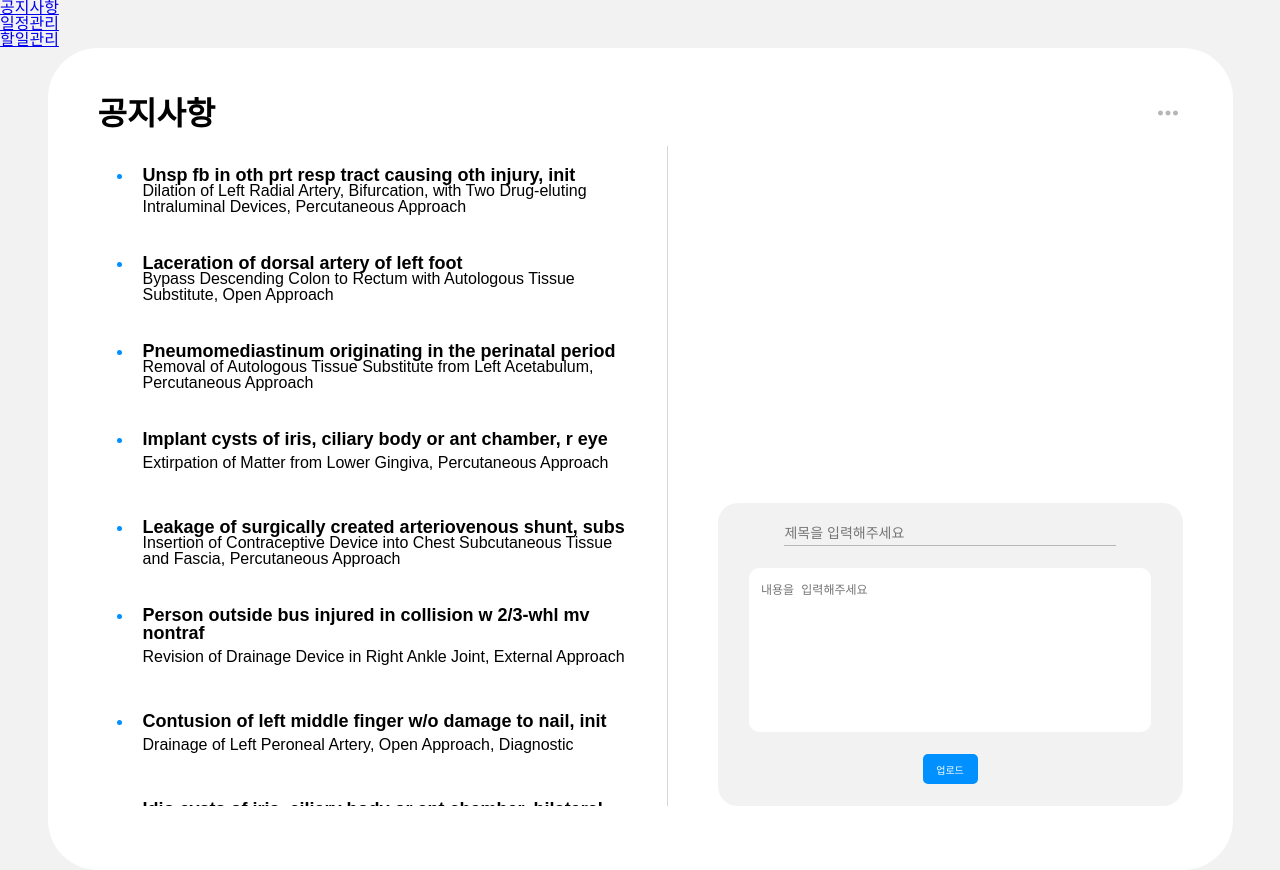
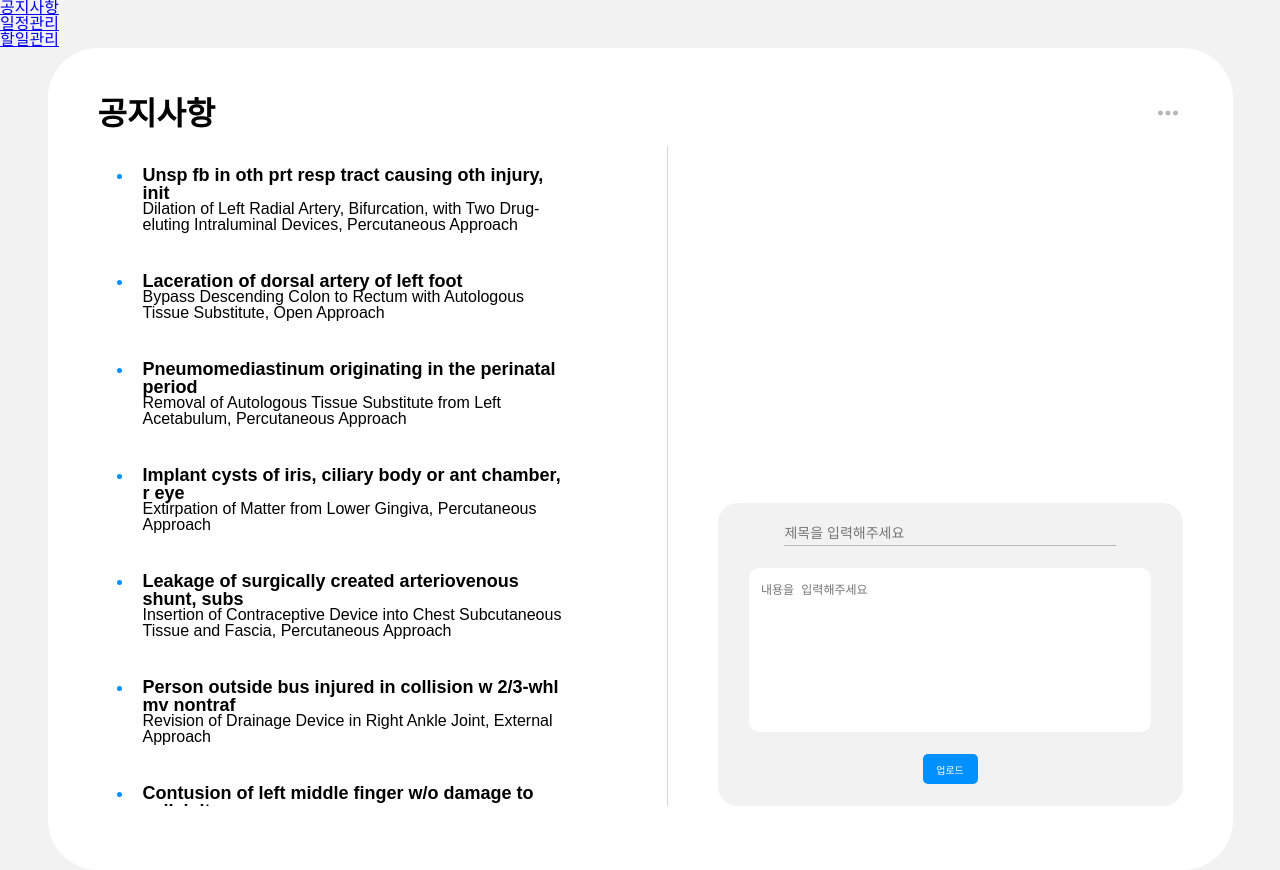
Before and after one commit to hyunseo-han/BaroBorrow_Hackerthon_Front, a React (Create React App) app: page /community in a window 1280 px wide. Built offline with nearby package versions, Linux system fonts and the light colour scheme.

Commit message:
Change conetnt Btn width
완료버튼 넓이 고침

```diff
--- a/src/Community.js
+++ b/src/Community.js
@@ -40,6 +40,7 @@ const Content = styled.li`
 const ContentTitle = styled.div`
   font-weight: 600;
   font-size: 18px;
+  width: 420px;
 `;
 const ContentBox = styled.div`
   display: flex;
@@ -48,7 +49,9 @@ const ContentBox = styled.div`
   height: 30px;
   // margin-top: 10px;
 `;
-const ContentText = styled.div``;
+const ContentText = styled.div`
+  width: 420px;
+`;
 const ContentBtn = styled.div`
   background: #0090ff;
   border-radius: 5px;
--- a/src/ToDo.js
+++ b/src/ToDo.js
@@ -29,6 +29,7 @@ const TDContent = styled.li`
   display: flex;
   align-items: center;
   margin: 0 10px 20px 12px;
+  width: 500px;
 `;
 const TDCheckBox = styled.input`
   position: relative;
@@ -37,7 +38,7 @@ const TDCheckBox = styled.input`
   height: 25px;
 `;
 const TDText = styled.div`
-  width: 450px;
+  width: 400px;
 `;
 const ToDoAdd = styled.div`
   background: #f2f2f2;
```
